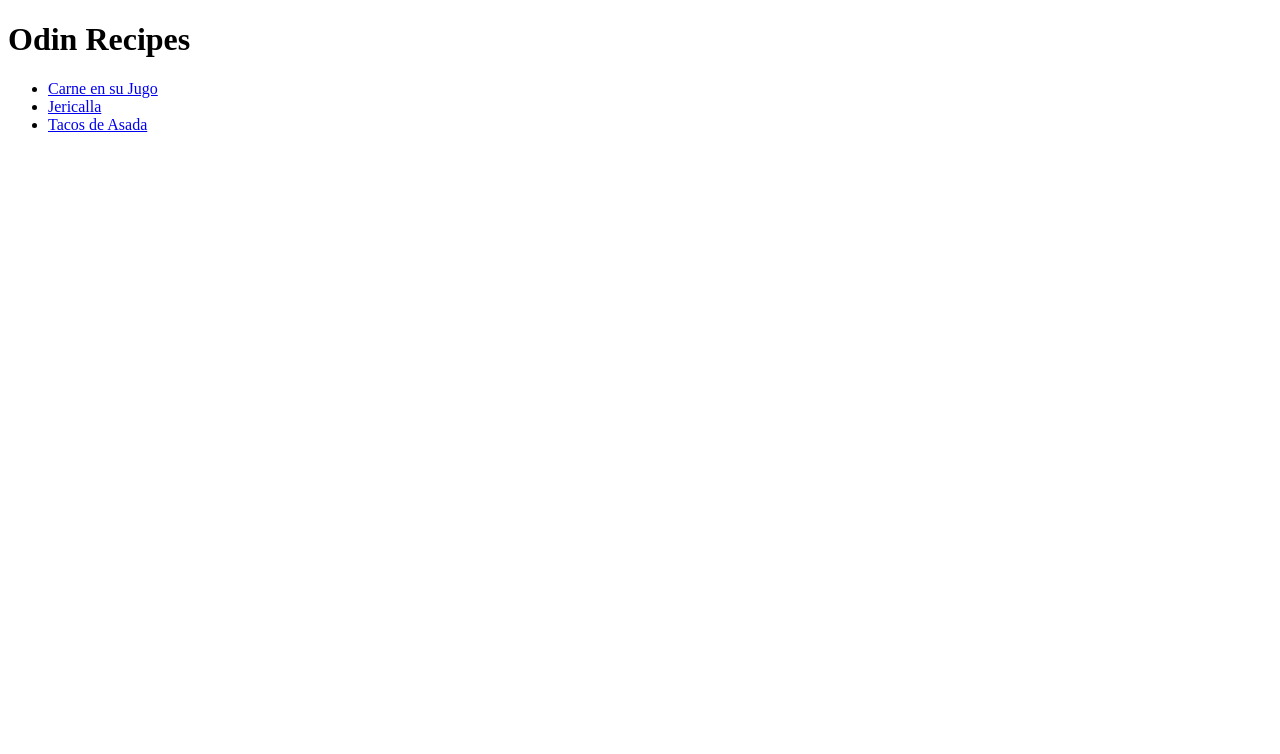
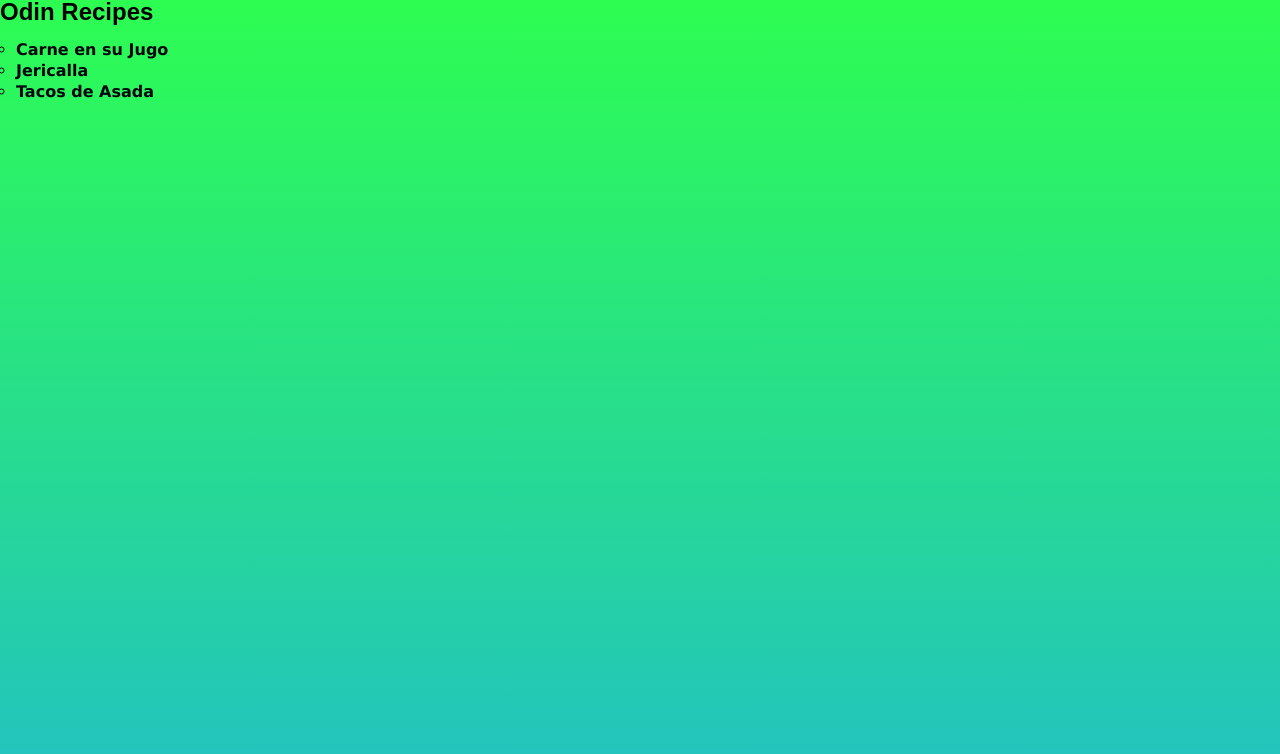
Before and after one commit to tolerevo/odin-recipes, a plain HTML site: page index.html in a window 1280 px wide. Drawn offline with Linux system fonts and the light colour scheme.

Commit message:
add css file

```diff
--- a/index.html
+++ b/index.html
@@ -1,16 +1,24 @@
 <!DOCTYPE html>
 <html lang="en">
   <head>
-  <meta charset="UTF-8">
-  <meta name="viewport" content="width=device-width, initial-scale=1.0">
+    <meta charset="UTF-8" />
+    <meta name="viewport" content="width=device-width, initial-scale=1.0" />
+    <link rel="stylesheet" href="./style.css" />
     <title>Odin Recipes</title>
   </head>
   <body>
-  <h1>Odin Recipes</h1>
-    <ul>
-      <li><a href="recipes/carne_en_su_jugo.html">Carne en su Jugo</a></li>
-      <li><a href="recipes/jericalla.html">Jericalla</a></li>
-      <li><a href="recipes/tacos_de_asada.html">Tacos de Asada</a></li>
+    <main>
+      <h1 class="title">Odin Recipes</h1>
+      <br />
+      <ul class="recipes">
+        <li class="recipe">
+          <a href="recipes/carne_en_su_jugo.html">Carne en su Jugo</a>
+        </li>
+        <li class="recipe"><a href="recipes/jericalla.html">Jericalla</a></li>
+        <li class="recipe">
+          <a href="recipes/tacos_de_asada.html">Tacos de Asada</a>
+        </li>
       </ul>
+    </main>
   </body>
 </html>
--- /dev/null
+++ b/style.css
@@ -0,0 +1,105 @@
+/* http://meyerweb.com/eric/tools/css/reset/
+   v2.0 | 20110126
+   License: none (public domain)
+*/
+
+html, body, div, span, applet, object, iframe,
+h1, h2, h3, h4, h5, h6, p, blockquote, pre,
+a, abbr, acronym, address, big, cite, code,
+del, dfn, em, img, ins, kbd, q, s, samp,
+small, strike, strong, sub, sup, tt, var,
+b, u, i, center,
+dl, dt, dd, ol, ul, li,
+fieldset, form, label, legend,
+table, caption, tbody, tfoot, thead, tr, th, td,
+article, aside, canvas, details, embed,
+figure, figcaption, footer, header, hgroup,
+menu, nav, output, ruby, section, summary,
+time, mark, audio, video {
+	margin: 0;
+	padding: 0;
+	border: 0;
+	font-size: 100%;
+	font: inherit;
+	vertical-align: baseline;
+}
+/* HTML5 display-role reset for older browsers */
+article, aside, details, figcaption, figure,
+footer, header, hgroup, menu, nav, section {
+	display: block;
+}
+body {
+	line-height: 1;
+}
+ol, ul {
+	list-style: none;
+}
+blockquote, q {
+	quotes: none;
+}
+blockquote:before, blockquote:after,
+q:before, q:after {
+	content: '';
+	content: none;
+}
+table {
+	border-collapse: collapse;
+	border-spacing: 0;
+}
+
+/* my styles */
+main {
+  background: linear-gradient(0deg, rgba(34,193,195,1) 0%, rgba(45,253,81,1) 100%);
+  font-family: Verdana, Geneva, Tahoma, sans-serif;
+  height: 100vh;
+}
+
+a {
+  text-decoration: none;
+  color: #01040d;
+  cursor: pointer;
+  font-weight: bold;
+
+}
+
+a:hover {
+  color: #8f2d71;
+}
+.title {
+  font-family:Arial, Helvetica, sans-serif;
+  font-size: 1.5em;
+  font-weight: bold;
+  color: #010101;
+  text-align: left;
+}
+
+h2,
+h3 {
+  font-size: 1.2em;
+  color: #010101;
+  text-align: left;
+  font-family: Arial, Helvetica, sans-serif;
+}
+
+p {
+  font-size: 1em;
+  font-weight: lighter;
+
+}
+.recipes {
+  display: block;
+  margin: 0 auto;
+  width: 100%;
+  list-style: disc;
+  margin-left: 1em;
+}
+
+.recipe {
+  list-style-type: circle;
+  line-height: 1.3;
+}
+
+img {
+  width: 500px;
+  height: auto;
+}
```
Also changed, not shown: recipes/carne_en_su_jugo.html (+15 -5 lines), recipes/jericalla.html (+22 -8 lines), recipes/tacos_de_asada.html (+31 -9 lines). Lines whose indentation alone changed are shown as unchanged.
